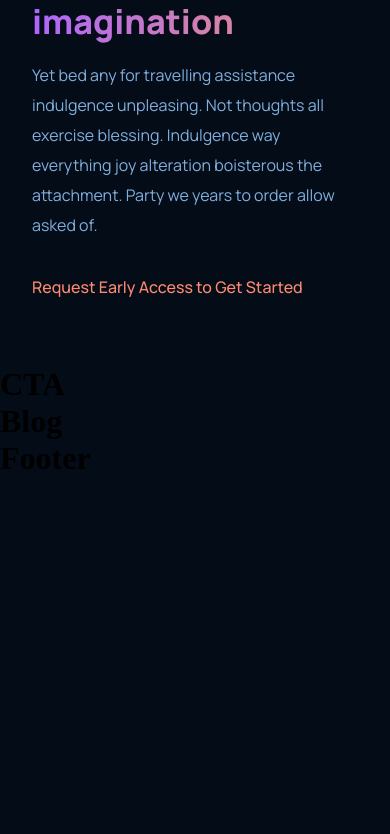
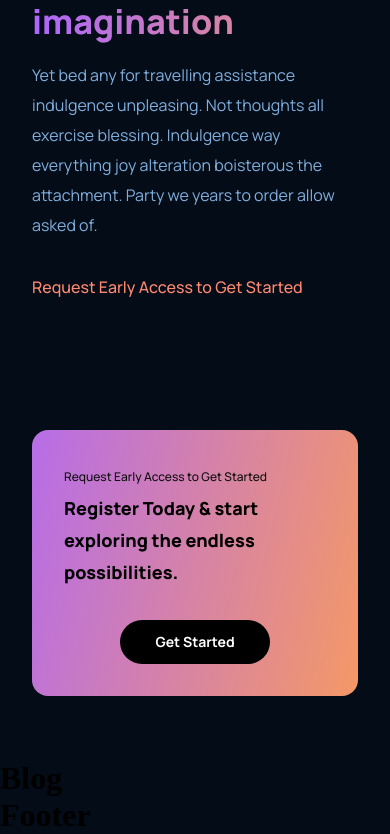
Before and after one commit to Sayed24/Sadat-React-Project, a React (Create React App) app: page / in a window 390 px wide. Shown: the part 4155-4989 px from the top of the page. Before the commit the page ends 4632 px from the top, so only its background shows below. Built offline with nearby package versions, Linux system fonts and the light colour scheme.

Commit message:
CTA and the Design with responsiveness for it

```diff
--- a/src/components/cta/CTA.jsx
+++ b/src/components/cta/CTA.jsx
@@ -3,10 +3,16 @@
 
 const Cta = () => {
     return (
-        <div>
-            <h1>CTA</h1>
+        <div className="gpt3__cta">
+            <div className="gpt3__cta-content">
+                <p>Request Early Access to Get Started</p>
+                <h3>Register Today & start exploring the endless possibilities.</h3>
+            </div>
+            <div className="gpt3__cta-btn">
+                <button type="button">Get Started</button>
+            </div>
         </div>
-    )
+    );
 }
 
 export default Cta
--- a/src/components/cta/Cta.css
+++ b/src/components/cta/Cta.css
@@ -0,0 +1,75 @@
+.gpt3__cta {
+    display: flex;
+    justify-content: space-between;
+    background: var(--gradient-bar);
+    align-items: center;
+    flex-direction: row;
+    padding: 2rem;
+    margin: 4rem;
+    border-radius: 1rem;
+}
+
+.gpt3__cta-content p {
+    font-family: var(--font-family);
+    font-size: 12px;
+    line-height: 30px;
+    font-weight: 500;
+    color: #0e0e0e;
+}
+
+.gpt3__cta-content h3 {
+    font-family: var(--font-family);
+    font-weight: 800;
+    font-size: 24px;
+    line-height: 45px;
+    color: #000;
+}
+
+.gpt3__cta-btn {
+    display: flex;
+    justify-content: center;
+    align-items: center;
+    margin-left: 2rem;
+}
+
+.gpt3__cta-btn button {
+    background: #000;
+    color: #fff;
+    border-radius: 2rem;
+    font-family: var(--font-family);
+    font-weight: 700;
+    font-size: 18px;
+    line-height: 30px;
+    padding: 0.5rem 1rem;
+    border: none;
+    outline: none;
+    cursor: pointer;
+    min-width: 150px;
+}
+
+@media screen and (max-width: 650px) {
+    .gpt3__cta {
+        flex-direction: column;
+    }
+
+    .gpt3__cta-btn {
+        margin: 2rem 0 0;
+    }
+}
+
+@media screen and (max-width: 550px) {
+    .gpt3__cta {
+        flex-direction: column;
+        margin: 4rem 2rem;
+    }
+
+    .gpt3__cta-content h3 {
+        font-size: 18px;
+        line-height: 32px;
+    }
+
+    .gpt3__cta-btn button {
+        font-size: 14px;
+        line-height: 28px;
+    }
+}
```
